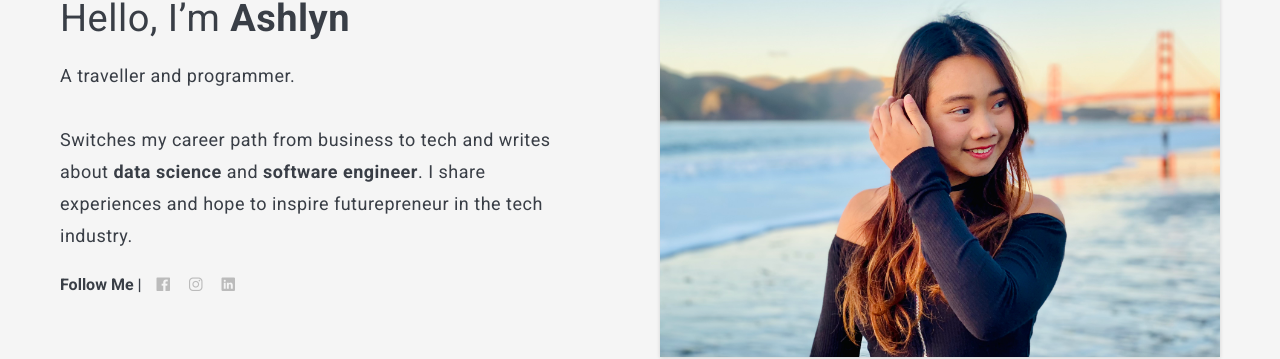
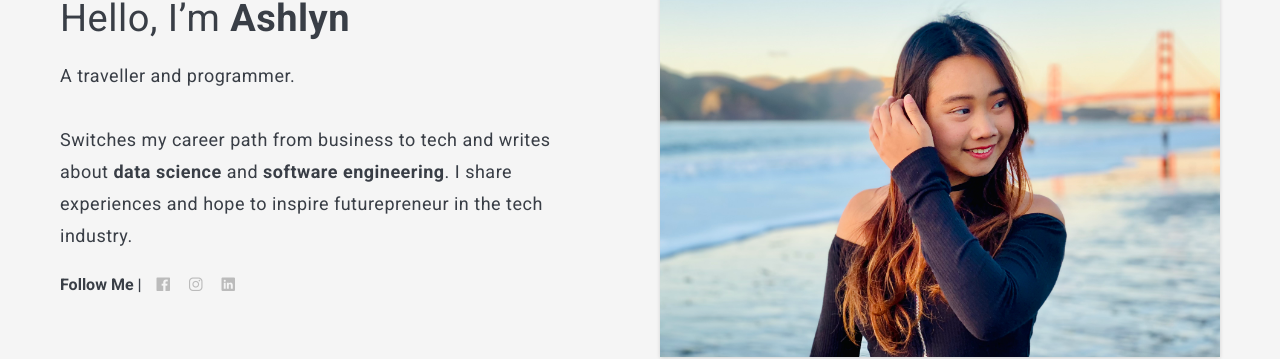
Before and after one commit to imychangemaker/ashlynim, a Jekyll site: the page built from index.html, in a window 1280 px wide and 900 px high. Shown: the part 243-602 px from the top of the window. Built offline with Jekyll 4.4.1, drawn with Linux system fonts in a browser that asks for light colours; nearby versions of some CDN libraries; the list of posts is cut into pages by our own code.

Commit message:
Update settings.yml

```diff
--- a/_data/settings.yml
+++ b/_data/settings.yml
@@ -11,7 +11,7 @@ author:
   name: Im Man Yi, Ashlyn
   image: ashlynim_homepage.jpg
   say-hello: Hello, I’m <strong>Ashlyn</strong>
-  bio: A traveller and programmer. <br/><br/> Switches my career path from business to tech and writes about <strong>data science</strong> and <strong>software engineer</strong>. I share experiences and hope to inspire futurepreneur in the tech industry.
+  bio: A traveller and programmer. <br/><br/> Switches my career path from business to tech and writes about <strong>data science</strong> and <strong>software engineering</strong>. I share experiences and hope to inspire futurepreneur in the tech industry.
 
 
 #-------------------------------
```
